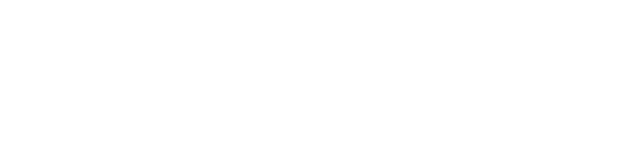
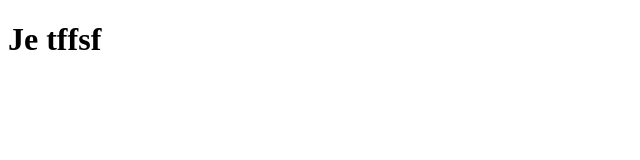
Before and after one commit to zychzygaz/Training-22, a plain HTML site: page index.html in a window 1280 px wide. Shown: the whole page, without its empty margins (0-640 px from the left). Drawn offline with Linux system fonts and the light colour scheme.

Commit message:
Update index.html

```diff
--- a/index.html
+++ b/index.html
@@ -7,6 +7,6 @@
     <title>Document</title>
 </head>
 <body>
-
+    <h1>Je tffsf</h1>
 </body>
 </html>
```
